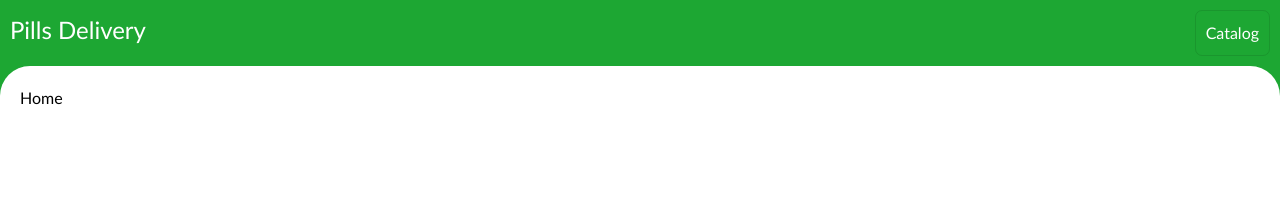
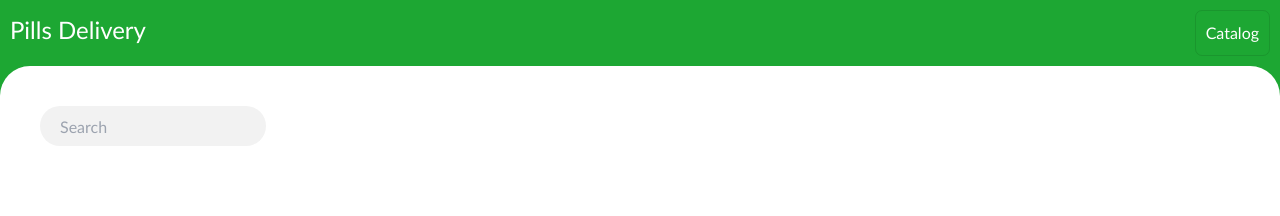
Before and after one commit to illiapovorozniuk/meds-ordering-delivery, a Next.js app: page / in a window 1280 px wide. Shown: the top 216 px of the page. Built offline with nearby package versions, Linux system fonts and the light colour scheme.

Commit message:
SearchBarBase
Will be developed when page is started to be crated

```diff
--- a/src/app/page.tsx
+++ b/src/app/page.tsx
@@ -1,16 +1,9 @@
-import { richCategories } from "../../FAKE DATA/richCategories";
-import RichCategory from "@/components/richCategory/RichCategory";
-import { v4 } from "uuid";
+import SearchBar from "@/components/searchBar/SearchBar";
 
 export default function Home() {
   return (
-    // <div>
-    //   {richCategories.map((category) => (
-    //     <RichCategory data={category} key={v4()} />
-    //   ))}
-    // </div>
-    <div>
-      <h1>Home</h1>
+    <div className="container">
+      <SearchBar />
     </div>
   );
 }
--- /dev/null
+++ b/src/components/searchBar/SearchBar.module.scss
@@ -0,0 +1,27 @@
+$search-bar-height: 40px;
+$search-bar-padding: 10px;
+
+.searchBar {
+    display: flex;
+    align-items: center;
+    height: $search-bar-height;
+    padding: $search-bar-padding;
+    background-color: #f2f2f2;
+    border-radius: $search-bar-height / 2;
+    transition: all 0.3s ease-in-out;
+
+    input {
+        border: none;
+        outline: none;
+        font-size: 16px;
+        width: 100%;
+        height: 100%;
+        padding: 0 $search-bar-padding;
+        background-color: transparent;
+    }
+}
+
+.extended {
+    width: 300px;
+    border-radius: $search-bar-height / 2 0 0 $search-bar-height / 2;
+}
--- /dev/null
+++ b/src/components/searchBar/SearchBar.tsx
@@ -0,0 +1,34 @@
+'use client'
+
+import React, { useState } from 'react';
+import styles from './SearchBar.module.scss';
+
+const SearchBar = () => {
+    const [isExtended, setIsExtended] = useState(false);
+
+    const handleChange = (event: React.ChangeEvent<HTMLInputElement>) => {
+        if (event.target.value !== '') {
+            if (!isExtended) setIsExtended(true);
+        }
+        else {
+            setIsExtended(false);
+        }
+    }
+
+    const handleBlur = (event: React.FocusEvent<HTMLInputElement>) => {
+        setIsExtended(false);
+    };
+
+    return (
+        <div className={`${styles.searchBar} ${isExtended ? styles.extended : ''}`}>
+            <input
+                type="text"
+                placeholder="Search"
+                onChange={handleChange}
+                onBlur={handleBlur}
+            />
+        </div>
+    );
+};
+
+export default SearchBar
```
